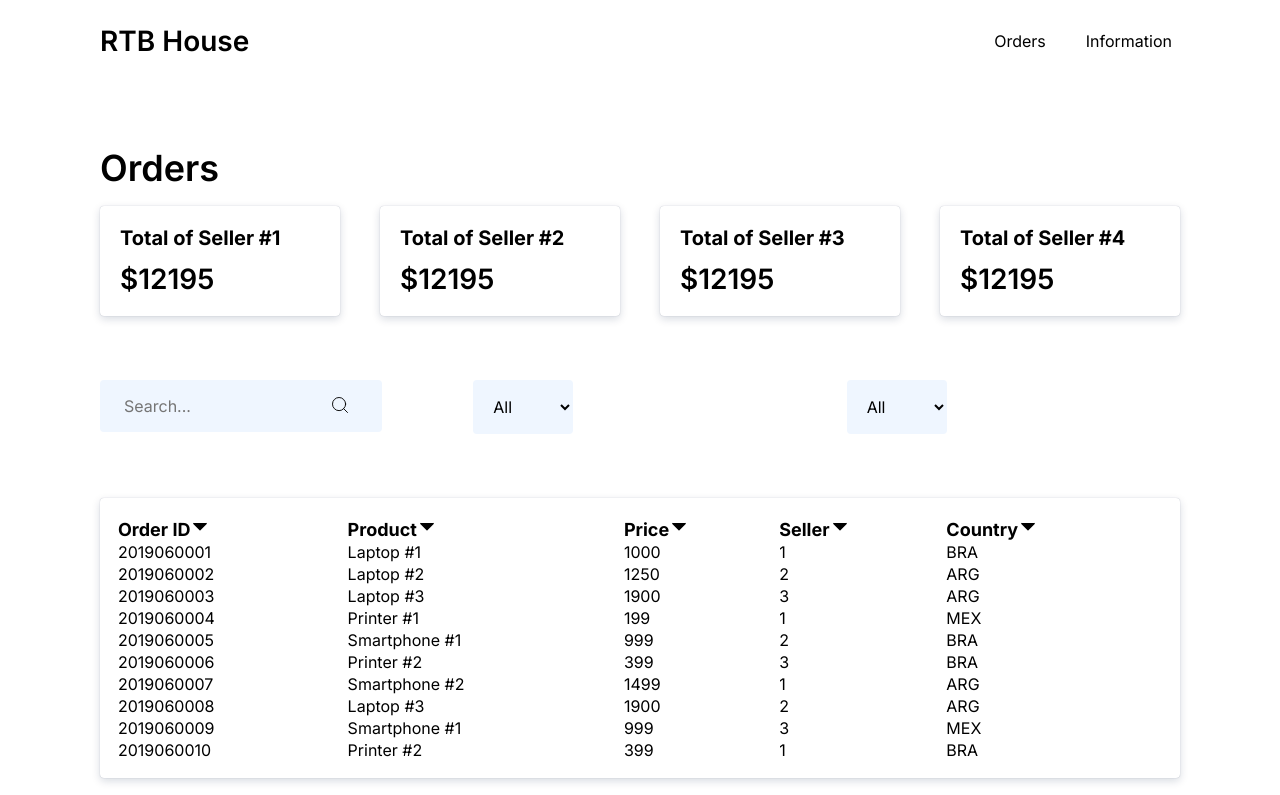
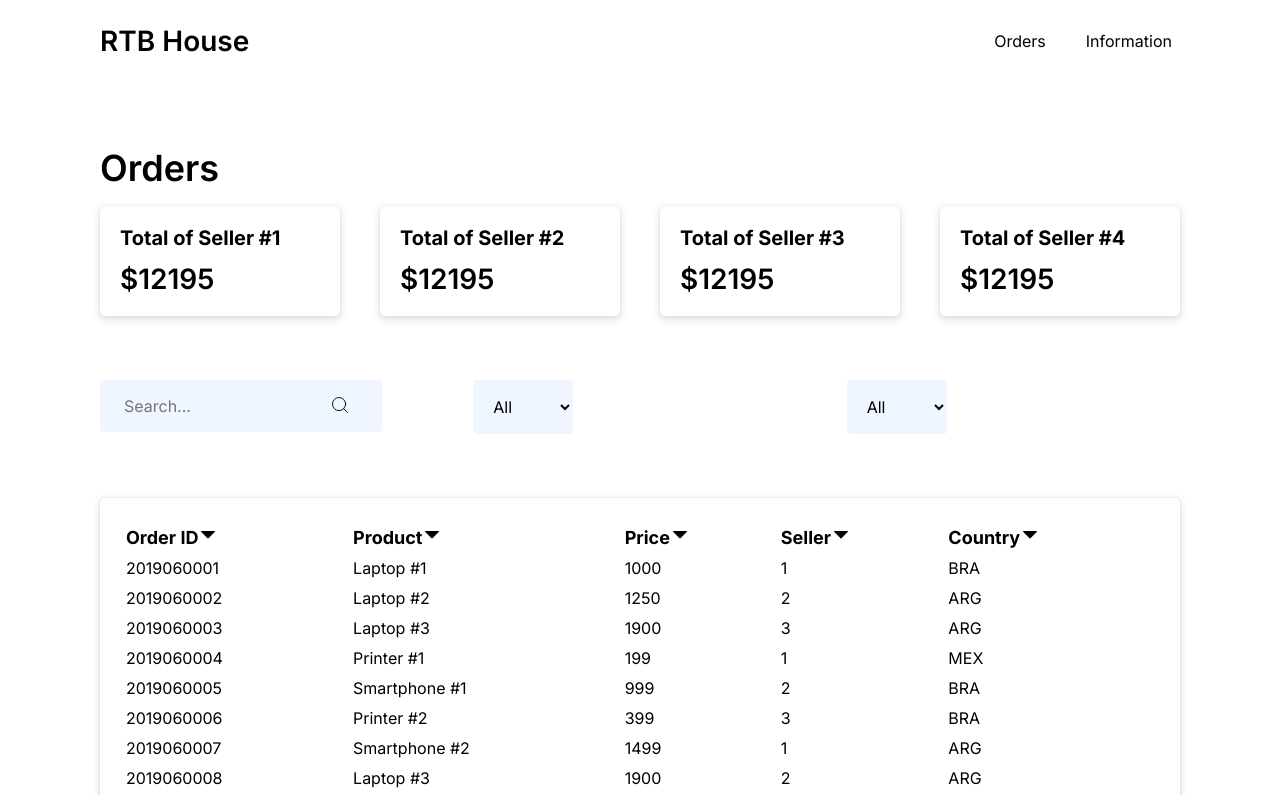
Before and after one commit to idkngrid/rtb-house-test, a React (Vite) app: page / in a window 1280 px wide. Shown: the top 795 px of the page. Built offline with nearby package versions, Linux system fonts and the light colour scheme.

Commit message:
Add spacing to the cells

```diff
--- a/src/components/Table/index.jsx
+++ b/src/components/Table/index.jsx
@@ -33,7 +33,7 @@ export function Table({ data }) {
     }
 
     return (
-        <table className={styles.table}>
+        <table className={styles.table} cellSpacing="10px">
             <thead className={styles.thead}>
                 <tr>
                     {headers.map((col) => {
@@ -55,11 +55,11 @@ export function Table({ data }) {
             <tbody className={styles.tbody}>
                 {data.map((order) => (
                 <tr className={styles.tr} key={order.orderId}>
-                    <td className={styles.td}>{order.orderId}</td>
-                    <td className={styles.td}>{order.product}</td>
-                    <td className={styles.td}>{order.price}</td>
-                    <td className={styles.td}>{order.seller}</td>
-                    <td className={styles.td}>{order.country}</td>
+                    <td>{order.orderId}</td>
+                    <td>{order.product}</td>
+                    <td>{order.price}</td>
+                    <td>{order.seller}</td>
+                    <td>{order.country}</td>
                 </tr>
                 ))}
             </tbody>
```
